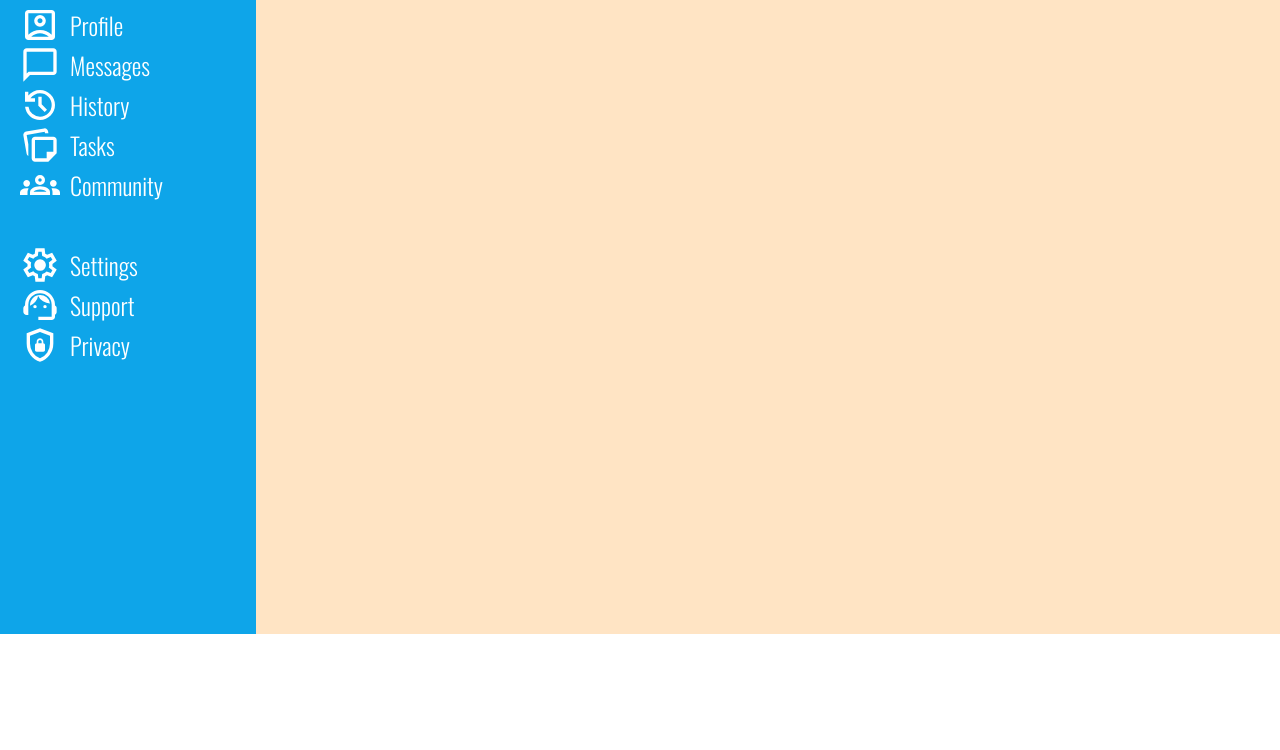
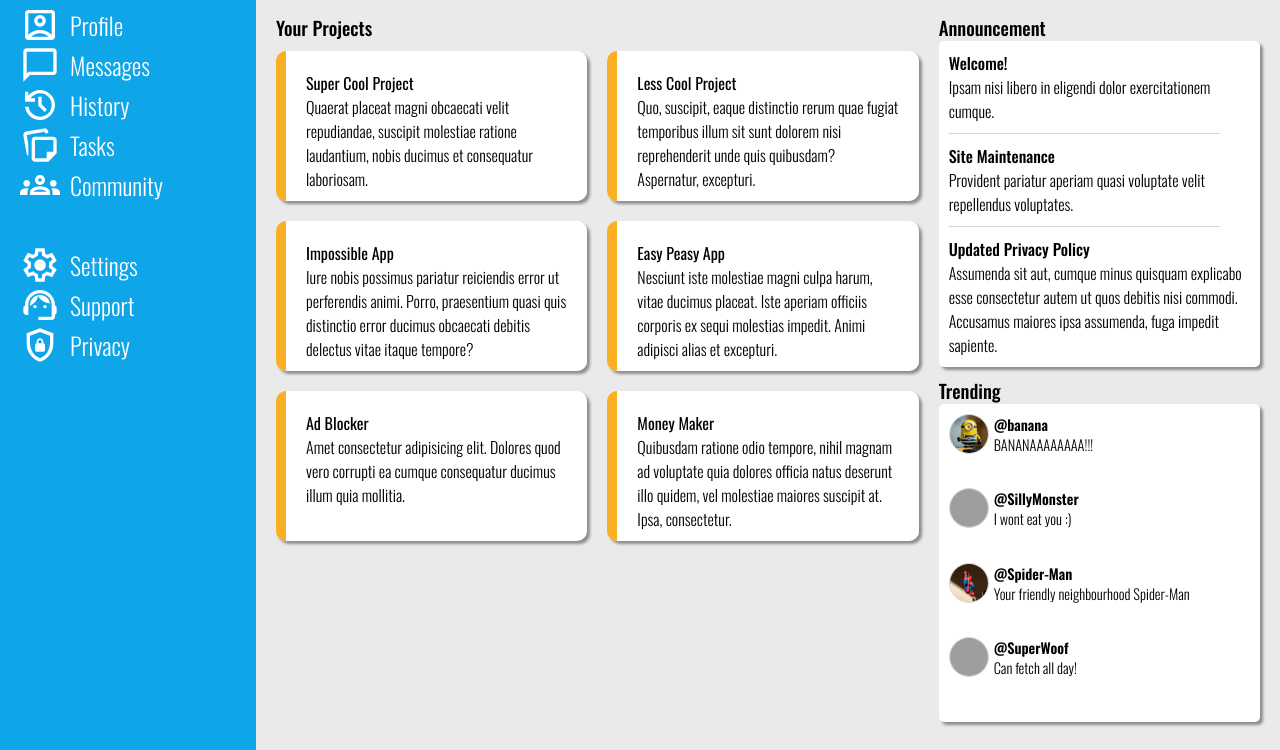
Before and after one commit to Kineth-21/TOP-dashboard, a plain HTML site: page index.html in a window 1280 px wide. Shown: the part 166-916 px from the top of the page. Before the commit the page ends 800 px from the top, so only its background shows below. Drawn offline with nearby package versions, Linux system fonts and the light colour scheme; grey boxes are pictures that could not be loaded.

Commit message:
done with main body

```diff
--- a/index.html
+++ b/index.html
@@ -137,7 +137,86 @@
     </div>
 
     <div class="main">
+        <div class="projects">
+            <h3 style="font-weight: 500;">Your Projects</h3>
+            <div class="posts">
+                <div class="post">
+                    <h4 style="font-weight: 400">Super Cool Project</h4>
+                    Quaerat placeat magni obcaecati velit repudiandae, suscipit molestiae ratione laudantium, nobis ducimus et consequatur laboriosam.
+                </div>
+                <div class="post">
+                    <h4 style="font-weight: 400">Less Cool Project</h4>
+                    Quo, suscipit, eaque distinctio rerum quae fugiat temporibus illum sit sunt dolorem nisi reprehenderit unde quis quibusdam? Aspernatur, excepturi.
+                </div>
+                <div class="post">
+                    <h4 style="font-weight: 400">Impossible App</h4>
+                    Iure nobis possimus pariatur reiciendis error ut perferendis animi. Porro, praesentium quasi quis distinctio error ducimus obcaecati debitis delectus vitae itaque tempore?
+                </div>
+                <div class="post">
+                    <h4 style="font-weight: 400">Easy Peasy App</h4>
+                    Nesciunt iste molestiae magni culpa harum, vitae ducimus placeat. Iste aperiam officiis corporis ex sequi molestias impedit. Animi adipisci alias et excepturi.
+                </div>
+                <div class="post">
+                    <h4 style="font-weight: 400">Ad Blocker</h4>
+                    Amet consectetur adipisicing elit. Dolores quod vero corrupti ea cumque consequatur ducimus illum quia mollitia.
+                </div>
+                <div class="post">
+                    <h4 style="font-weight: 400">Money Maker</h4>
+                    Quibusdam ratione odio tempore, nihil magnam ad voluptate quia dolores officia natus deserunt illo quidem, vel molestiae maiores suscipit at. Ipsa, consectetur.
+                </div>
+            </div>
+        </div>
 
+        <div class="sideContent">
+            <div class="announcementBoard">
+                <div>
+                    <h3 style="font-weight: 500;">Announcement</h3>
+                </div>
+                <div class="announcement">
+                    <div>
+                        <h4 style="font-weight: 500;">Welcome!</h4>
+                        Ipsam nisi libero in eligendi dolor exercitationem cumque.
+                    </div>
+                    <div class="divider"></div>
+                    <div>
+                        <h4 style="font-weight: 500;">Site Maintenance</h4>
+                        Provident pariatur aperiam quasi voluptate velit repellendus voluptates.
+                    </div>
+                    <div class="divider"></div>
+                    <div>
+                        <h4 style="font-weight: 500;">Updated Privacy Policy</h4>
+                        Assumenda sit aut, cumque minus quisquam explicabo esse consectetur autem ut quos debitis nisi commodi. Accusamus maiores ipsa assumenda, fuga impedit sapiente.
+                    </div>
+                </div>
+            </div>
+            <div class="trending">
+                <h3 style="font-weight: 500;">Trending</h3>
+                <div class="trendboard">
+                    <div class="acc">
+                        <img src="images/minion.jpg" alt="" class="dp">
+                        <div class="username">@banana</div>
+                        <div class="bio">BANANAAAAAAAA!!!</div>
+                    </div>
+                    <div class="acc">
+                        <img src="images/mon.jpg" alt="" class="dp">
+                        <div class="username">@SillyMonster</div>
+                        <div class="bio">I wont eat you :)</div>
+                    </div>
+                    <div class="acc">
+                        <img src="images/spiderman.jpg" alt="" class="dp">
+                        <div class="username">@Spider-Man</div>
+                        <div class="bio">Your friendly neighbourhood Spider-Man</div>
+                    </div>
+                    <div class="acc">
+                        <img src="images/superdog.jpg" alt="" class="dp">
+                        <div class="username">@SuperWoof</div>
+                        <div class="bio">Can fetch all day!</div>
+                    </div>
+                </div>
+            </div>
+        </div>
     </div>
+
+
 </body>
 </html>
--- a/styles.css
+++ b/styles.css
@@ -140,3 +140,100 @@ ul > li > a{
     justify-content: space-between;
     align-items: center;
 }
+
+.main{
+    background-color: rgb(234, 234, 234);
+    display: grid;
+    grid-template-columns: 2fr 1fr;
+    padding: 20px;
+    gap: 20px;
+}
+
+.projects{
+    grid-area: 1 / 1 / 2 / 2;
+}
+
+.posts{
+    margin-top: 10px;
+    display: grid;
+    gap: 20px;
+    height: 95%;
+    grid-template: repeat(3, 150px) / 1fr 1fr;
+}
+
+.post{
+    font-size: 2vh;
+    background-color: white;
+    box-shadow: 3px 3px 3px rgb(0, 0, 0, 0.4);
+    border-radius: 10px;
+    padding: 20px;
+    border-left: 10px solid rgb(251, 175, 34);
+    overflow: auto;
+}
+
+.sideContent{
+    display: grid;
+    grid-template-rows: 1fr 1fr;
+    gap: 10px;
+}
+
+.announcementBoard{
+    display: flex;
+    flex-direction: column;
+    justify-content: space-evenly;
+}
+
+.announcement{
+    background-color: white;
+    padding: 10px;
+    border-radius: 5px;
+    box-shadow: 3px 3px 3px rgb(0, 0, 0, 0.4);
+    display: grid;
+    gap: 10px;
+}
+
+.divider{
+    height: 1px;
+    width: 90%;
+    background-color: lightgray;
+}
+
+.trend{
+    grid-area: 1.5 / 2 / 2 / 3
+}
+
+.trendboard{
+    background-color: white;
+    padding: 10px;
+    border-radius: 5px;
+    box-shadow: 3px 3px 3px rgb(0, 0, 0, 0.4);
+    height: 90%;
+    display: flex;
+    flex-direction: column;
+}
+
+.acc{
+    flex: 1;
+    display: grid;
+    grid-template-columns: 40px 1fr;
+    grid-template-rows: 20px 20px;
+    font-size: 1.8vh;
+}
+
+.acc > .dp{
+    grid-area: 1 / 1 / 3 / 2;
+    width: 40px;
+    height: 40px;
+    border: 1px solid lightgray;
+}
+
+.acc > .username{
+    padding-left: 5px;
+    font-weight: 600;
+    grid-area: 1 / 2 / 2 / 3
+}
+
+.acc > .bio{
+    padding-left: 5px;
+    grid-area: 2 / 2 / 3 / 3
+}
```
Also changed, not shown: images/minion.jpg (added), images/spiderman.jpg (added), 2 other files.
